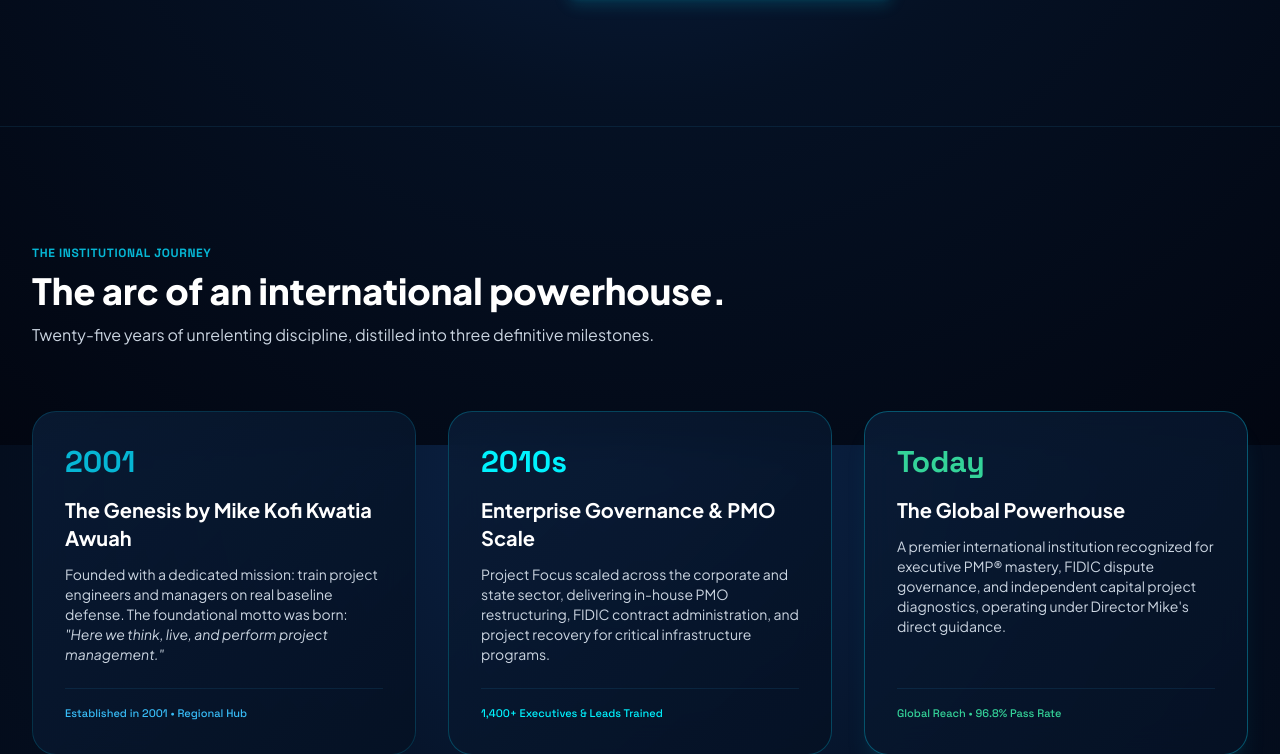
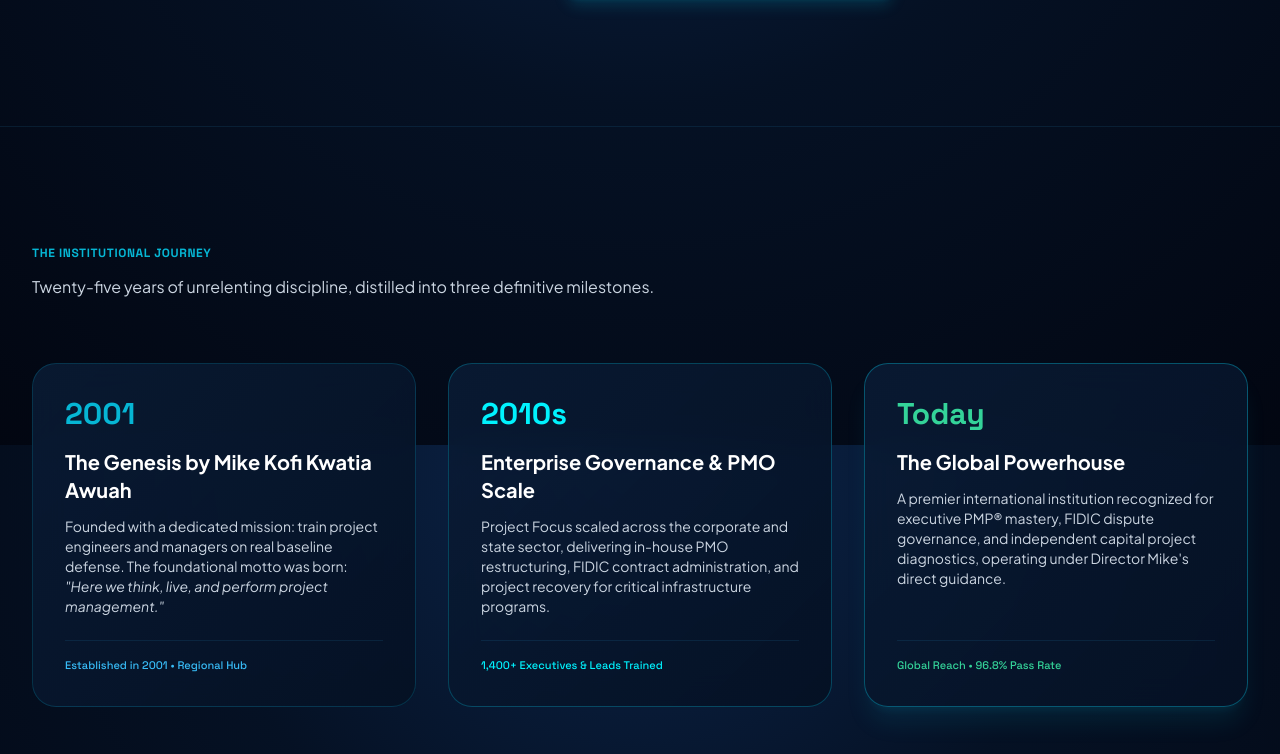
Before and after one commit to Wolfgh12/pfsite, a Django app: page /about/ in a window 1280 px wide. Shown: the part 1955-2709 px from the top of the page. Run offline with Django 5.2, Linux system fonts and the light colour scheme; some libraries are stand-ins or nearby versions.

Commit message:
refactor: Remove 'The arc' heading snippet from about.html

```diff
--- a/templates/about.html
+++ b/templates/about.html
@@ -166,9 +166,6 @@
 
     <div class="max-w-3xl mb-16">
       <span class="text-sea-cyan text-xs font-bold tracking-wider uppercase font-mono">The Institutional Journey</span>
-      <h2 class="text-3xl sm:text-4xl font-extrabold text-white mt-2 leading-tight">
-        The arc of an international powerhouse.
-      </h2>
       <p class="text-slate-300 text-sm sm:text-base mt-3 leading-relaxed">
         Twenty-five years of unrelenting discipline, distilled into three definitive milestones.
       </p>
```
